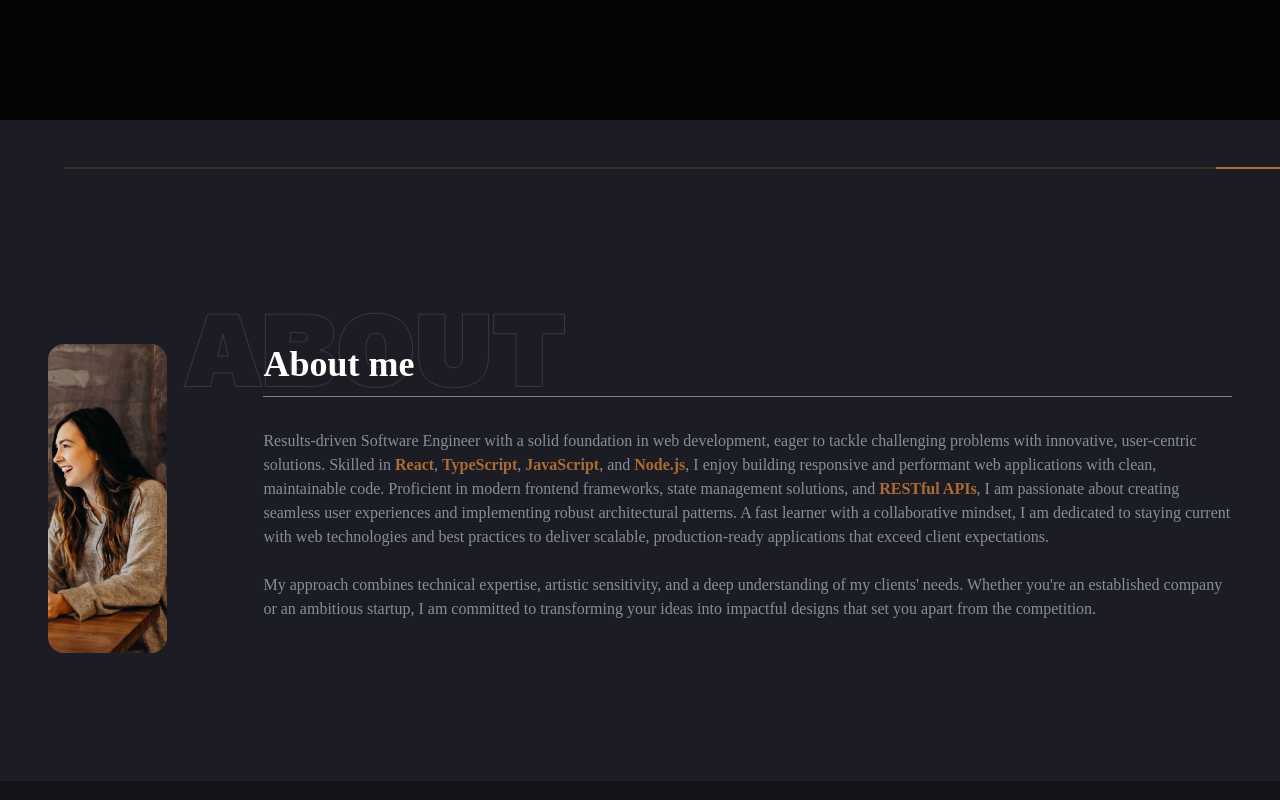
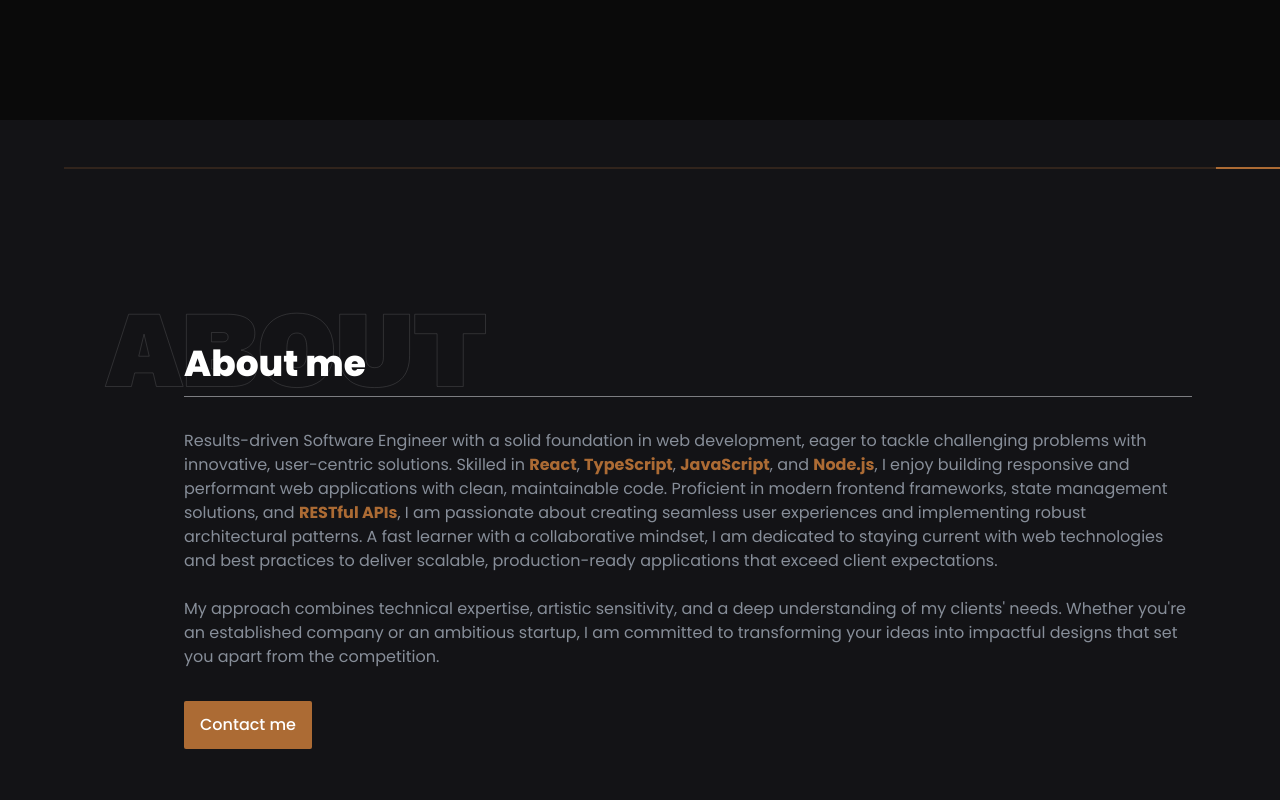
Before and after one commit to Gadnadj/Gad-Portfolio, a React (Vite) app: page / in a window 1280 px wide. Shown: the part 560-1360 px from the top of the page. Built offline with nearby package versions, Linux system fonts and the light colour scheme.

Commit message:
fix bugs

```diff
--- a/src/components/About.tsx
+++ b/src/components/About.tsx
@@ -1,5 +1,5 @@
 import { motion } from 'framer-motion';
-import Image from '../assets/img/about.webp';
+import { Link } from 'react-scroll';
 
 const About = () => {
     return (
@@ -15,11 +15,6 @@ const About = () => {
                         viewport={{ once: true }}
                         transition={{ duration: 0.5 }}
                     >
-                        <img
-                            className='object-cover h-full w-[556px] md:mx-auto lg:mx-0 rounded-2xl'
-                            src={Image}
-                            alt=""
-                        />
                     </motion.div>
                     <motion.div
                         className='flex flex-col items-center text-center lg:items-start lg:text-left'
@@ -55,6 +50,21 @@ const About = () => {
                                 <br /><br />
                                 My approach combines technical expertise, artistic sensitivity, and a deep understanding of my clients' needs. Whether you're an established company or an ambitious startup, I am committed to transforming your ideas into impactful designs that set you apart from the competition.
                             </motion.p>
+                            <motion.div
+                                initial={{ opacity: 0, y: 20 }}
+                                whileInView={{ opacity: 1, y: 0 }}
+                                viewport={{ once: true }}
+                                transition={{ duration: 0.5, delay: 0.6 }}
+                                className="flex justify-center lg:justify-start"
+                            >
+                                <Link
+                                    to='contact'
+                                    smooth={true}
+                                    className='btn btn-md bg-accent hover:bg-accent-hover transition-all px-4 w-fit'
+                                >
+                                    Contact me
+                                </Link>
+                            </motion.div>
                         </div>
                     </motion.div>
                 </div>
--- a/src/components/Contact.tsx
+++ b/src/components/Contact.tsx
@@ -62,7 +62,6 @@ const Contact = () => {
                         viewport={{ once: true }}
                         transition={{ delay: 0.2 }}
                     >
-                        Ready to bring your digital vision to life? Whether you need a scalable web application, a robust API, or a complete full-stack solution, I'm here to help transform your ideas into high-performing, user-friendly applications.
                     </motion.p>
                 </div>
 
--- a/src/components/Education.tsx
+++ b/src/components/Education.tsx
@@ -1,4 +1,6 @@
 import { motion } from 'framer-motion';
+import MetaLogo from '../assets/img/meta-logo.png';
+import SCE from '../assets/img/sce.png';
 
 const Education = () => {
     return (
@@ -21,10 +23,19 @@ const Education = () => {
                         viewport={{ once: true }}
                         transition={{ delay: 0.2 }}
                     >
-                        <div className='text-accent text-sm'>2024</div>
-                        <h3 className='text-xl font-bold mt-2'>Front-End Developer Professional Certificate</h3>
-                        <div className='text-accent/80 mt-1'>Meta</div>
-                        <p className='mt-4'>Professional certification in Front-End Development from Meta, covering advanced React, responsive design, and modern web development practices.</p>
+                        <div className='flex items-center gap-4'>
+                            <img
+                                src={SCE}
+                                alt="SCE"
+                                className='w-12 h-12 object-contain'
+                            />
+                            <div>
+                                <div className='text-accent text-md'>2020 - 2024</div>
+                                <h3 className='text-xl font-bold mt-2'>B.Sc. Software Engineering</h3>
+                                <div className='text-accent/80 mt-1'>SCE - Shamoon College of Engineering</div>
+                            </div>
+                        </div>
+                        <p className='mt-4'>Bachelor of Science in Software Engineering, with focus on software development, algorithms, and system architecture.</p>
                     </motion.div>
 
                     <motion.div
@@ -34,10 +45,19 @@ const Education = () => {
                         viewport={{ once: true }}
                         transition={{ delay: 0.4 }}
                     >
-                        <div className='text-accent text-sm'>2024</div>
-                        <h3 className='text-xl font-bold mt-2'>Back-End Developer Professional Certificate</h3>
-                        <div className='text-accent/80 mt-1'>Meta</div>
-                        <p className='mt-4'>Professional certification in Back-End Development from Meta, focusing on server-side programming, databases, and API development.</p>
+                        <div className='flex items-center gap-4'>
+                            <img
+                                src={MetaLogo}
+                                alt="Meta"
+                                className='w-12 h-12 object-contain'
+                            />
+                            <div>
+                                <div className='text-accent text-md'>2024</div>
+                                <h3 className='text-xl font-bold mt-2'>Front-End Developer Professional Certificate</h3>
+                                <div className='text-blue-500/80 mt-1 text-xl'>Meta</div>
+                            </div>
+                        </div>
+                        <p className='mt-4'>Professional certification in Front-End Development from Meta, covering advanced React, responsive design, and modern web development practices.</p>
                     </motion.div>
 
                     <motion.div
@@ -47,10 +67,19 @@ const Education = () => {
                         viewport={{ once: true }}
                         transition={{ delay: 0.6 }}
                     >
-                        <div className='text-accent text-sm'>2020 - 2024</div>
-                        <h3 className='text-xl font-bold mt-2'>B.Sc. Software Engineering</h3>
-                        <div className='text-accent/80 mt-1'>SCE - Shamoon College of Engineering</div>
-                        <p className='mt-4'>Bachelor of Science in Software Engineering, with focus on software development, algorithms, and system architecture.</p>
+                        <div className='flex items-center gap-4'>
+                            <img
+                                src={MetaLogo}
+                                alt="Meta"
+                                className='w-12 h-12 object-contain'
+                            />
+                            <div>
+                                <div className='text-accent text-md'>2024</div>
+                                <h3 className='text-xl font-bold mt-2'>Back-End Developer Professional Certificate</h3>
+                                <div className='text-blue-500/80 mt-1 text-xl'>Meta</div>
+                            </div>
+                        </div>
+                        <p className='mt-4'>Professional certification in Back-End Development from Meta, focusing on server-side programming, databases, and API development.</p>
                     </motion.div>
                 </div>
             </div>
--- a/src/index.css
+++ b/src/index.css
@@ -1,10 +1,12 @@
+@import url('https://fonts.googleapis.com/css2?family=Poppins:wght@300;400;500;600;700;800&display=swap');
+
 @tailwind base;
 @tailwind components;
 @tailwind utilities;
 
 @layer base {
   body {
-    @apply font-body text-paragraph bg-gray-200 overflow-x-hidden;
+    @apply font-poppins text-paragraph bg-gray-200 overflow-x-hidden;
   }
   h1,
   h2,
@@ -12,7 +14,7 @@
   h4,
   h5,
   h6 {
-    @apply text-white font-primary;
+    @apply text-white font-poppins;
   }
   .section {
     @apply py-12 lg:py-32;
@@ -24,7 +26,7 @@
     @apply text-base text-paragraph mb-16 lg:mb-24 max-w-[520px];
   }
   .btn {
-    @apply py-4 px-7 font-medium text-white flex items-center justify-center rounded-sm hover:bg-accent-hover transition-all;
+    @apply py-4 px-7 font-poppins font-medium text-white flex items-center justify-center rounded-sm hover:bg-accent-hover transition-all;
   }
   .btn-lg {
     @apply h-[54px];
@@ -33,7 +35,7 @@
     @apply h-[48px];
   }
   .input {
-    @apply bg-secondary text-paragraph h-[60px] outline-none pl-6 w-full font-body text-[15px] rounded-sm focus:outline focus:outline-1 focus:outline-accent;
+    @apply bg-secondary text-paragraph h-[60px] outline-none pl-6 w-full font-poppins text-[15px] rounded-sm focus:outline focus:outline-1 focus:outline-accent;
   }
   .textarea {
     @apply bg-secondary resize-none w-full outline-none p-6 rounded-sm h-[200px] focus:outline focus:outline-1 focus:outline-accent;
--- a/tailwind.config.js
+++ b/tailwind.config.js
@@ -1,21 +1,26 @@
-module.exports = {
-  content: ['./src/**/*.{js,jsx,ts,tsx}'],
+/** @type {import('tailwindcss').Config} */
+export default {
+  content: [
+    "./index.html",
+    "./src/**/*.{js,ts,jsx,tsx}",
+  ],
   theme: {
     fontFamily: {
       primary: 'Playfair Display',
-      body: 'Work Sans'
+      body: 'Work Sans',
+      poppins: ['Poppins', 'sans-serif'],
     },
     container: {
       padding: {
-        DEFAULT: '1rem',
+        DEFAULT: '15px',
         lg: '3rem'
       }
     },
     screens: {
       sm: '640px',
       md: '768px',
-      lg: '1024px',
-      xl: '1280px'
+      lg: '960px',
+      xl: '1200px'
     },
     extend: {
       content: {
@@ -28,9 +33,9 @@ module.exports = {
         skills: '"Skills"'
       },
       colors: {
-        primary: '#050402',
-        secondary: '#1C1D24',
-        tertiary: '#131419',
+        primary: '#0a0a0a',
+        secondary: '#131316',
+        tertiary: '#1d1d1d',
         accent: {
           DEFAULT: '#ac6b34',
           hover: '#925a2b'
```
Also changed, not shown: src/assets/img/sce.png (added).
